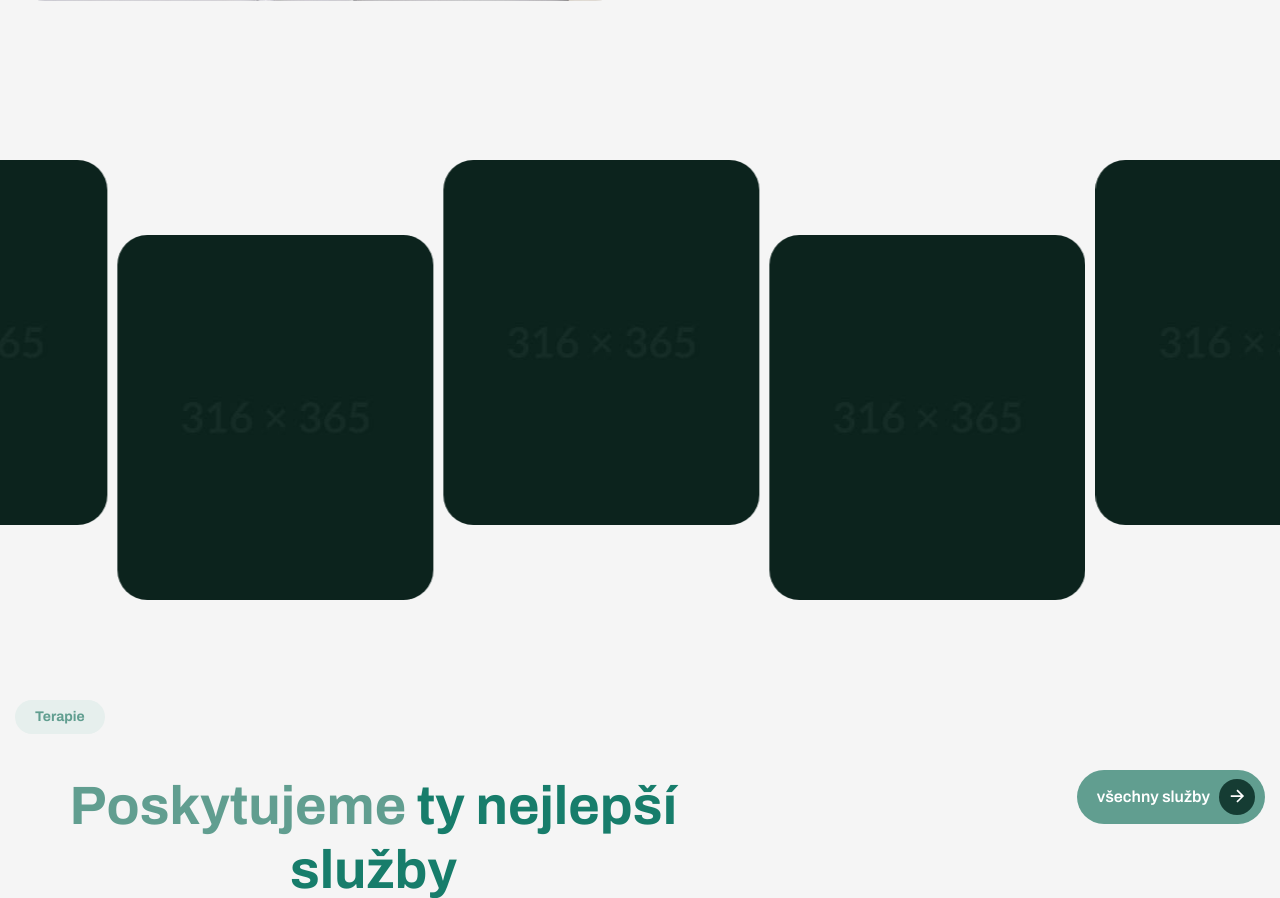
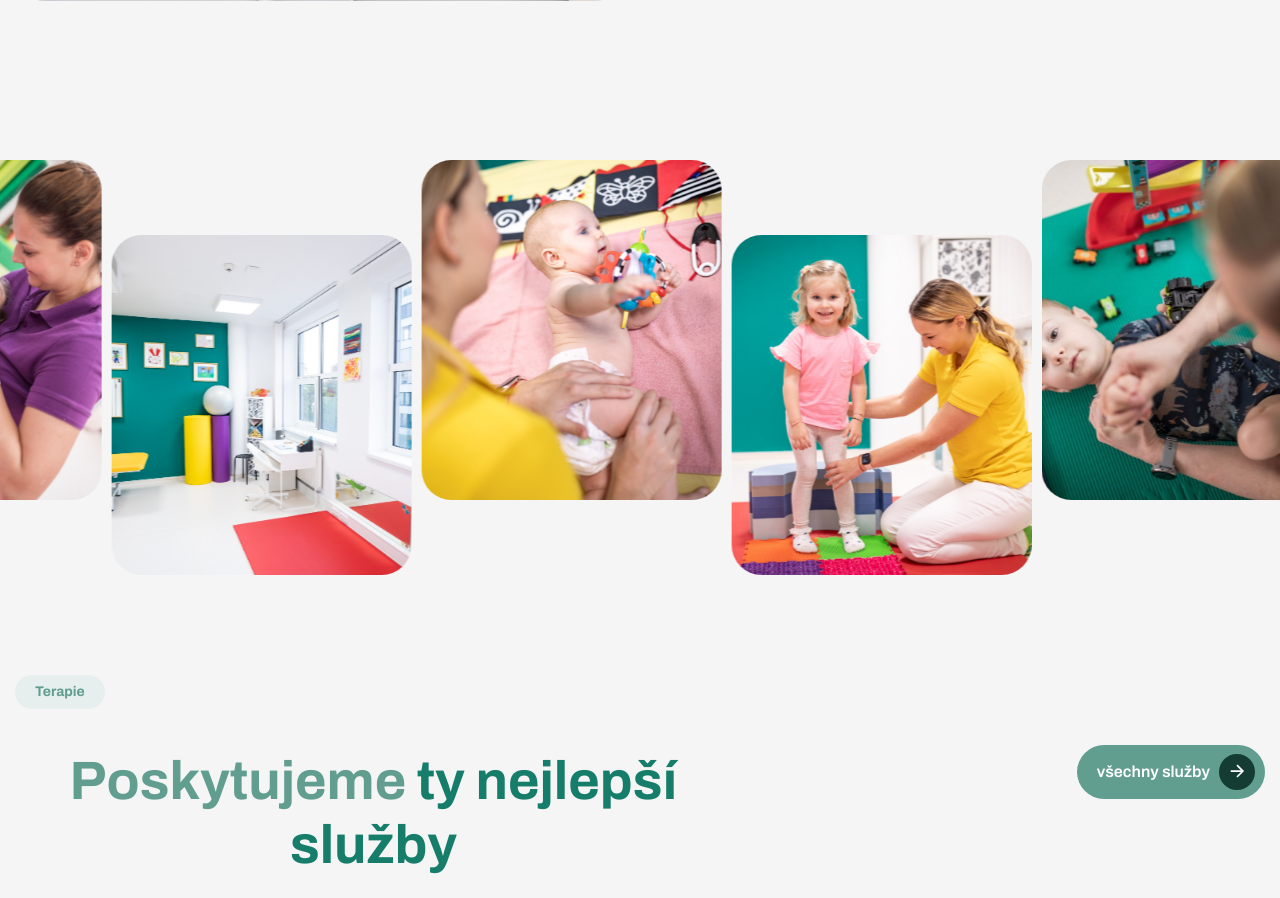
Before and after one commit to Virtualworx/CortexNeuroCentre, a PHP site: page / in a window 1280 px wide. Shown: the part 1823-2721 px from the top of the page. Run offline with PHP 8.4, Linux system fonts and the light colour scheme.

Commit message:
skoro-hotovo

```diff
--- a/html/css/kamel.css
+++ b/html/css/kamel.css
@@ -132,3 +132,27 @@ h2 {
 h1{
     font-size: 50px;
 }
+
+.image-container {
+    width: 300px;
+    height: 340px;
+    overflow: hidden;
+}
+
+.image-container img {
+    width: 100%;
+    height: 100%;
+    object-fit: cover;
+}
+
+.image-container2 {
+    width: 310px;
+    height: 644px;
+    overflow: hidden;
+}
+
+.image-container2 img {
+    width: 100%;
+    height: 100%;
+    object-fit: cover;
+}
--- a/html/index.html
+++ b/html/index.html
@@ -421,7 +421,9 @@
                             <!-- Image Item Start -->
                             <div class="gallery-image">
                                 <figure class="image-anime">
-                                    <img src="images/gallery-1.jpg" alt="">
+                                    <div class="image-container">
+                                        <img src="images/cortex-podklady/ss-1.jpeg" alt="">
+                                    </div>
                                 </figure>
                             </div>
                             <!-- Image Item End -->
@@ -429,7 +431,9 @@
                             <!-- Image Item Start -->
                             <div class="gallery-image">
                                 <figure class="image-anime">
-                                    <img src="images/gallery-2.jpg" alt="">
+                                    <div class="image-container">
+                                        <img src="images/cortex-podklady/ss-2.jpeg" alt="">
+                                    </div>
                                 </figure>
                             </div>
                             <!-- Image Item End -->
@@ -437,7 +441,9 @@
                             <!-- Image Item Start -->
                             <div class="gallery-image">
                                 <figure class="image-anime">
-                                    <img src="images/gallery-3.jpg" alt="">
+                                    <div class="image-container">
+                                        <img src="images/cortex-podklady/ss-3.jpeg" alt="">
+                                    </div>
                                 </figure>
                             </div>
                             <!-- Image Item End -->
@@ -445,7 +451,9 @@
                             <!-- Image Item Start -->
                             <div class="gallery-image">
                                 <figure class="image-anime">
-                                    <img src="images/gallery-4.jpg" alt="">
+                                    <div class="image-container">
+                                        <img src="images/cortex-podklady/ss-4.jpeg" alt="">
+                                    </div>
                                 </figure>
                             </div>
                             <!-- Image Item End -->
@@ -453,7 +461,9 @@
                             <!-- Image Item Start -->
                             <div class="gallery-image">
                                 <figure class="image-anime">
-                                    <img src="images/gallery-5.jpg" alt="">
+                                    <div class="image-container">
+                                        <img src="images/cortex-podklady/ss-5.jpeg" alt="">
+                                    </div>
                                 </figure>
                             </div>
                             <!-- Image Item End -->
@@ -461,7 +471,9 @@
                             <!-- Image Item Start -->
                             <div class="gallery-image">
                                 <figure class="image-anime">
-                                    <img src="images/gallery-6.jpg" alt="">
+                                    <div class="image-container">
+                                        <img src="images/cortex-podklady/ss-6.jpeg" alt="">
+                                    </div>
                                 </figure>
                             </div>
                             <!-- Image Item End -->
@@ -471,7 +483,9 @@
                             <!-- Image Item Start -->
                             <div class="gallery-image">
                                 <figure class="image-anime">
-                                    <img src="images/gallery-1.jpg" alt="">
+                                    <div class="image-container">
+                                        <img src="images/cortex-podklady/ss-1.jpeg" alt="">
+                                    </div>
                                 </figure>
                             </div>
                             <!-- Image Item End -->
@@ -479,7 +493,9 @@
                             <!-- Image Item Start -->
                             <div class="gallery-image">
                                 <figure class="image-anime">
-                                    <img src="images/gallery-2.jpg" alt="">
+                                    <div class="image-container">
+                                        <img src="images/cortex-podklady/ss-2.jpeg" alt="">
+                                    </div>
                                 </figure>
                             </div>
                             <!-- Image Item End -->
@@ -487,7 +503,9 @@
                             <!-- Image Item Start -->
                             <div class="gallery-image">
                                 <figure class="image-anime">
-                                    <img src="images/gallery-3.jpg" alt="">
+                                    <div class="image-container">
+                                        <img src="images/cortex-podklady/ss-3.jpeg" alt="">
+                                    </div>
                                 </figure>
                             </div>
                             <!-- Image Item End -->
@@ -495,7 +513,9 @@
                             <!-- Image Item Start -->
                             <div class="gallery-image">
                                 <figure class="image-anime">
-                                    <img src="images/gallery-4.jpg" alt="">
+                                    <div class="image-container">
+                                        <img src="images/cortex-podklady/ss-4.jpeg" alt="">
+                                    </div>
                                 </figure>
                             </div>
                             <!-- Image Item End -->
@@ -503,7 +523,9 @@
                             <!-- Image Item Start -->
                             <div class="gallery-image">
                                 <figure class="image-anime">
-                                    <img src="images/gallery-5.jpg" alt="">
+                                    <div class="image-container">
+                                        <img src="images/cortex-podklady/ss-5.jpeg" alt="">
+                                    </div>
                                 </figure>
                             </div>
                             <!-- Image Item End -->
@@ -511,7 +533,9 @@
                             <!-- Image Item Start -->
                             <div class="gallery-image">
                                 <figure class="image-anime">
-                                    <img src="images/gallery-6.jpg" alt="">
+                                    <div class="image-container">
+                                        <img src="images/cortex-podklady/ss-6.jpeg" alt="">
+                                    </div>
                                 </figure>
                             </div>
                             <!-- Image Item End -->
@@ -742,13 +766,17 @@
                     <div class="solution-plan-image">
                         <div class="solution-plan-img-1">
                             <figure class="image-anime reveal">
-                                <img src="images/solution-plan-img-1.jpg" alt="">
+                                <div class="image-container2">
+                                    <img src="images/cortex-podklady/ss-2.jpeg" alt="">
+                                </div>
                             </figure>
                         </div>
 
                         <div class="solution-plan-img-2">
                             <figure class="image-anime reveal">
-                                <img src="images/solution-plan-img-2.jpg" alt="">
+                                <div class="image-container2">
+                                    <img src="images/cortex-podklady/ss-6.jpeg" alt="">
+                                </div>
                             </figure>
                         </div>
                     </div>
```
Also changed, not shown: html/images/cortex-podklady/ss-1-mod.jpeg (added), html/images/cortex-podklady/ss-1.jpeg (added), html/images/cortex-podklady/ss-2.jpeg (added), html/images/cortex-podklady/ss-3.jpeg (added), html/images/cortex-podklady/ss-4.jpeg (added), html/images/cortex-podklady/ss-5.jpeg (added), html/images/cortex-podklady/ss-6.jpeg (added), 1 other file.
